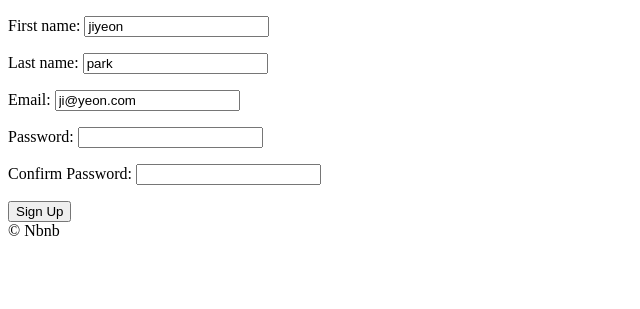
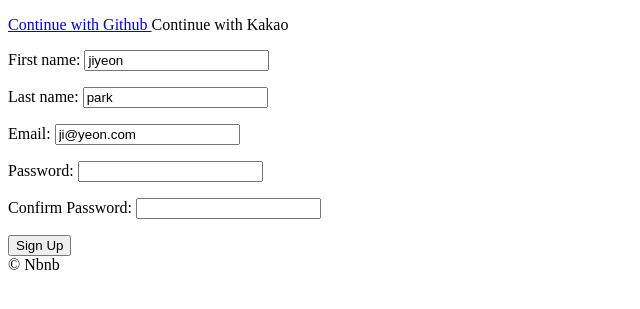
Before and after one commit to Ji-yeonPark/airbnb-clone, a Django app: page /users/signup in a window 1280 px wide. Shown: the part 78-387 px from the top of the page, without its empty margins (0-640 px from the left). Run offline with Django 3.2, Linux system fonts and the light colour scheme.

Commit message:
#17 Log in with Github

```diff
--- /dev/null
+++ b/templates/partials/social_login.html
@@ -0,0 +1,8 @@
+<div>
+  <a href="{% url "users:github-login" %}">
+    Continue with Github
+  </a>
+  <a>
+    Continue with Kakao
+  </a>
+</div>
--- a/templates/users/login.html
+++ b/templates/users/login.html
@@ -10,6 +10,8 @@ Log in
 
 {% block content %}
 
+{% include 'partials/social_login.html' %}
+
 <form method="POST" action="{% url "users:login" %}">
   {% csrf_token %}
   {{form.as_p}}
--- a/templates/users/signup.html
+++ b/templates/users/signup.html
@@ -10,6 +10,8 @@ Sign Up
 
 {% block content %}
 
+{% include 'partials/social_login.html' %}
+
 <form method="POST" action="{% url "users:signup" %}">
   {% csrf_token %}
   {{form.as_p}}
--- a/users/admin.py
+++ b/users/admin.py
@@ -41,4 +41,5 @@ class CustomUserAdmin(UserAdmin):
         "is_superuser",
         "email_verified",
         "email_secret",
+        "login_method",
     )
--- a/users/urls.py
+++ b/users/urls.py
@@ -5,6 +5,8 @@ app_name = "users"
 
 urlpatterns = [
     path("login", views.LoginView.as_view(), name="login"),
+    path("login/github", views.github_login, name="github-login"),
+    path("login/github/callback", views.github_callback, name="github-callback"),
     path("logout", views.log_out, name="logout"),
     path("signup", views.SignUpView.as_view(), name="signup"),
     path("verify/<str:key>", views.complete_verification, name="complete-verification"),
--- a/users/views.py
+++ b/users/views.py
@@ -1,3 +1,5 @@
+import os
+import requests
 from django.views import View
 from django.views.generic import FormView
 from django.shortcuts import render, redirect, reverse
@@ -59,3 +61,68 @@ def complete_verification(request, key):
         # TODO: Add error message
         pass
     return redirect(reverse("core:home"))
+
+
+def github_login(request):
+    client_id = os.environ.get("GITHUB_ID")
+    redirect_uri = "http://127.0.0.1:8000/users/login/github/callback"
+    return redirect(
+        f"https://github.com/login/oauth/authorize?client_id={client_id}&redirect_uri={redirect_uri}&scope=read:user"
+    )
+
+
+class GithubException(Exception):
+    pass
+
+
+def github_callback(request):
+    try:
+        client_id = os.environ.get("GITHUB_ID")
+        client_secret = os.environ.get("GITHUB_SECRET")
+        code = request.GET.get("code", None)
+        if code is not None:
+            token_request = requests.post(
+                f"https://github.com/login/oauth/access_token?client_id={client_id}&client_secret={client_secret}&code={code}",
+                headers={"Accept": "application/json"},
+            )
+            token_json = token_request.json()
+            error = token_json.get("error", None)
+            if error is not None:
+                raise GithubException()
+            else:
+                access_token = token_json.get("access_token")
+                profile_request = requests.get(
+                    "https://api.github.com/user",
+                    headers={
+                        "Authorization": f"token {access_token}",
+                        "Accept": "application/json",
+                    },
+                )
+                profile_json = profile_request.json()
+                username = profile_json.get("login", None)
+                if username is not None:
+                    name = profile_json.get("name")
+                    email = profile_json.get("email")
+                    bio = profile_json.get("bio")
+                    try:
+                        user = models.User.objects.get(email=email)
+                        if user.login_method != models.User.LOGIN_GITHUB:
+                            raise GithubException()
+                    except models.User.DoesNotExist:
+                        user = models.User.objects.create(
+                            username=email,
+                            first_name=name,
+                            bio=bio,
+                            email=email,
+                            login_method=models.User.LOGIN_GITHUB,
+                        )
+                        user.set_unusable_password()
+                        user.save()
+                    login(request, user)
+                    return redirect(reverse("core:home"))
+                else:
+                    raise GithubException()
+        else:
+            raise GithubException()
+    except GithubException:
+        return redirect(reverse("users:login"))
```
Also changed, not shown: users/models.py (+13 -0 lines), users/migrations/0006_user_login_method.py (added), 2 other files.
